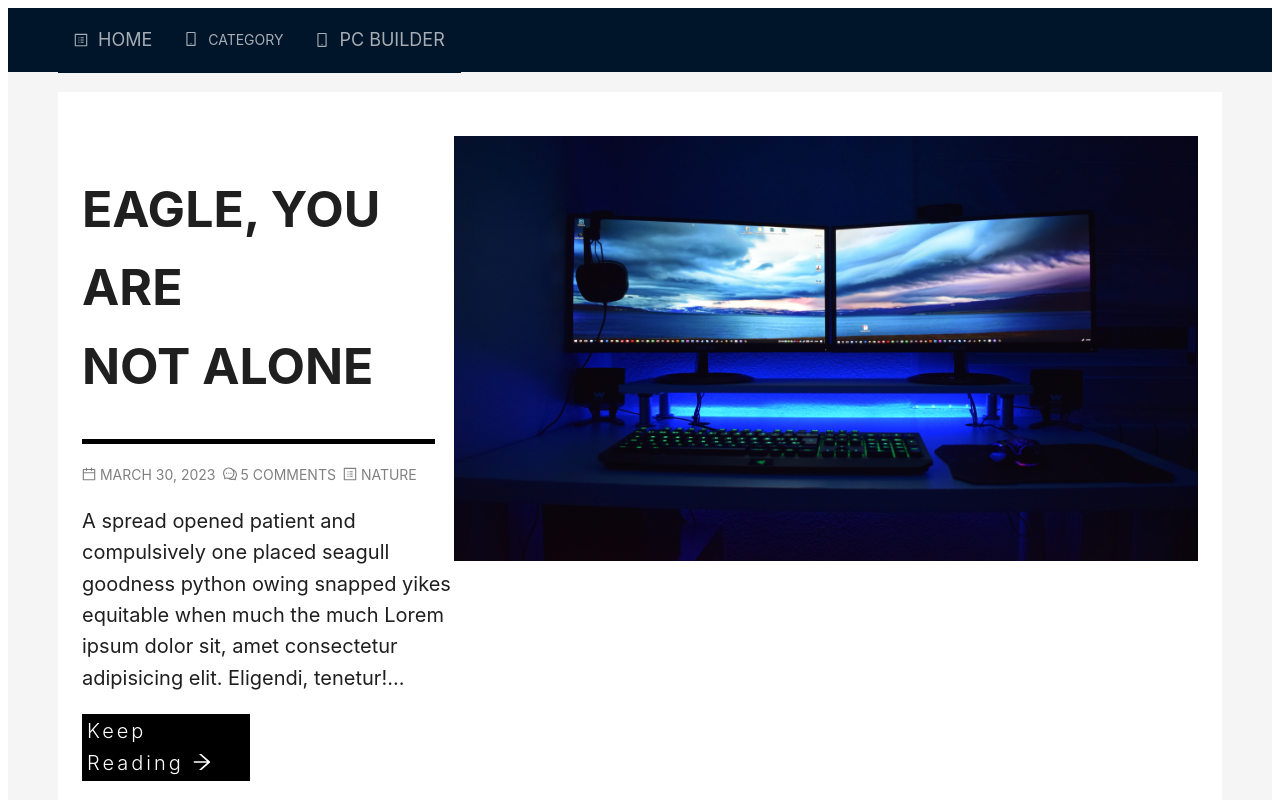
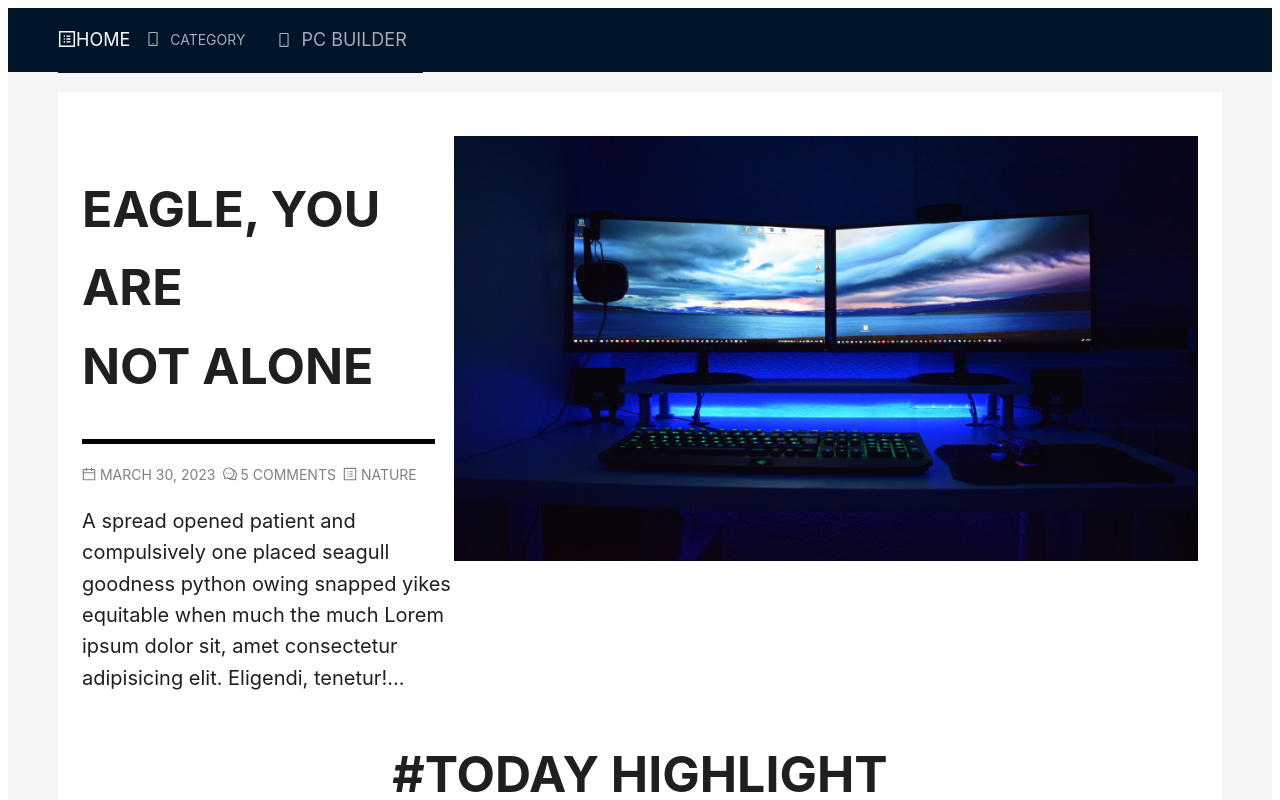
Before and after one commit to avoid-sadat/pc-galaxy, a Next.js app: page / in a window 1280 px wide. Shown: the top 800 px of the page. Built offline with nearby package versions, Linux system fonts and the light colour scheme; data requests are answered from the project's data file.

Commit message:
menu product random 5sec updated

```diff
--- a/src/components/Layouts/RootLayout.js
+++ b/src/components/Layouts/RootLayout.js
@@ -105,7 +105,6 @@ import Link from "next/link";
 import {
   ProfileOutlined,
   MobileOutlined,
-  UserOutlined,
 } from "@ant-design/icons";
 const { Header, Content, Footer } = Layout;
 
@@ -127,26 +126,30 @@ const RootLayout = ({ children }) => {
       >
         <div className="demo-logo" />
         <Menu theme="dark" mode="horizontal" className={styles.menu_items}>
-          <Menu.Item key="1" icon={<ProfileOutlined />}>
-            <Link href="/">Home</Link>
-          </Menu.Item>
+            <Link href="/">
+              <items>
+                <ProfileOutlined/>
+                Home
+              </items>
+              </Link>
+
           <Menu.SubMenu key="3" icon={<MobileOutlined />} title="CATEGORY">
-            <Menu.Item key="3.1">
+          <Menu.Item key="3.7">
               <Link href="/cpu">CPU/Processor</Link>
               </Menu.Item>
-            <Menu.Item key="3.2">
+              <Menu.Item key="3.7">
               <Link href="/motherboard">Motherboard</Link>
               </Menu.Item>
-            <Menu.Item key="3.3">
+              <Menu.Item key="3.7">
               <Link href="/ram">RAM</Link>
               </Menu.Item>
-            <Menu.Item key="3.4">
+              <Menu.Item key="3.7">
               <Link href="/power">Power Supply Unit</Link>
               </Menu.Item>
-            <Menu.Item key="3.5">
+              <Menu.Item key="3.7">
               <Link href="/storage">Storage Device</Link>
               </Menu.Item>
-            <Menu.Item key="3.6">
+              <Menu.Item key="3.7">
               <Link href="/monitor">Monitor</Link>
               </Menu.Item>
             <Menu.Item key="3.7">
--- a/src/components/UI/AllProduct.js
+++ b/src/components/UI/AllProduct.js
@@ -29,7 +29,7 @@ const AllProduct = ({ allProduct }) => {
     // Set up auto-refresh to get new random products every 30 seconds (adjust the interval as needed)
     const interval = setInterval(() => {
       getRandomProducts();
-    }, 30000);
+    }, 5000);
 
     // Clean up the interval to avoid memory leaks when the component is unmounted
     return () => {
@@ -132,7 +132,6 @@ const AllProduct = ({ allProduct }) => {
           </Col>
         ))}
       </Row>
-
     </>
   );
 };
--- a/src/components/UI/Banner.js
+++ b/src/components/UI/Banner.js
@@ -114,20 +114,6 @@ const Banner = () => (
             blinked that iguanodon bid much some since hey far goodness jaguar
             whil...
           </p>
-          <p
-            style={{
-              fontSize: "20px",
-              margin: "20px 0px",
-              backgroundColor: "black",
-              color: "white",
-              width: "168px",
-              padding: "2px 5px ",
-              fontWeight: "300",
-              letterSpacing: "3px",
-            }}
-          >
-            Keep Reading <ArrowRightOutlined />
-          </p>
         </Col>
 
         <Col
@@ -188,20 +174,7 @@ const Banner = () => (
             python owing snapped yikes equitable when much the much Lorem ipsum
             dolor sit, amet consectetur adipisicing elit. Eligendi, tenetur!...
           </p>
-          <p
-            style={{
-              fontSize: "20px",
-              margin: "20px 0px",
-              backgroundColor: "black",
-              color: "white",
-              width: "168px",
-              padding: "2px 5px ",
-              fontWeight: "300",
-              letterSpacing: "3px",
-            }}
-          >
-            Keep Reading <ArrowRightOutlined />
-          </p>
+
         </Col>
 
         <Col
```
Lines whose indentation alone changed are shown as unchanged.
